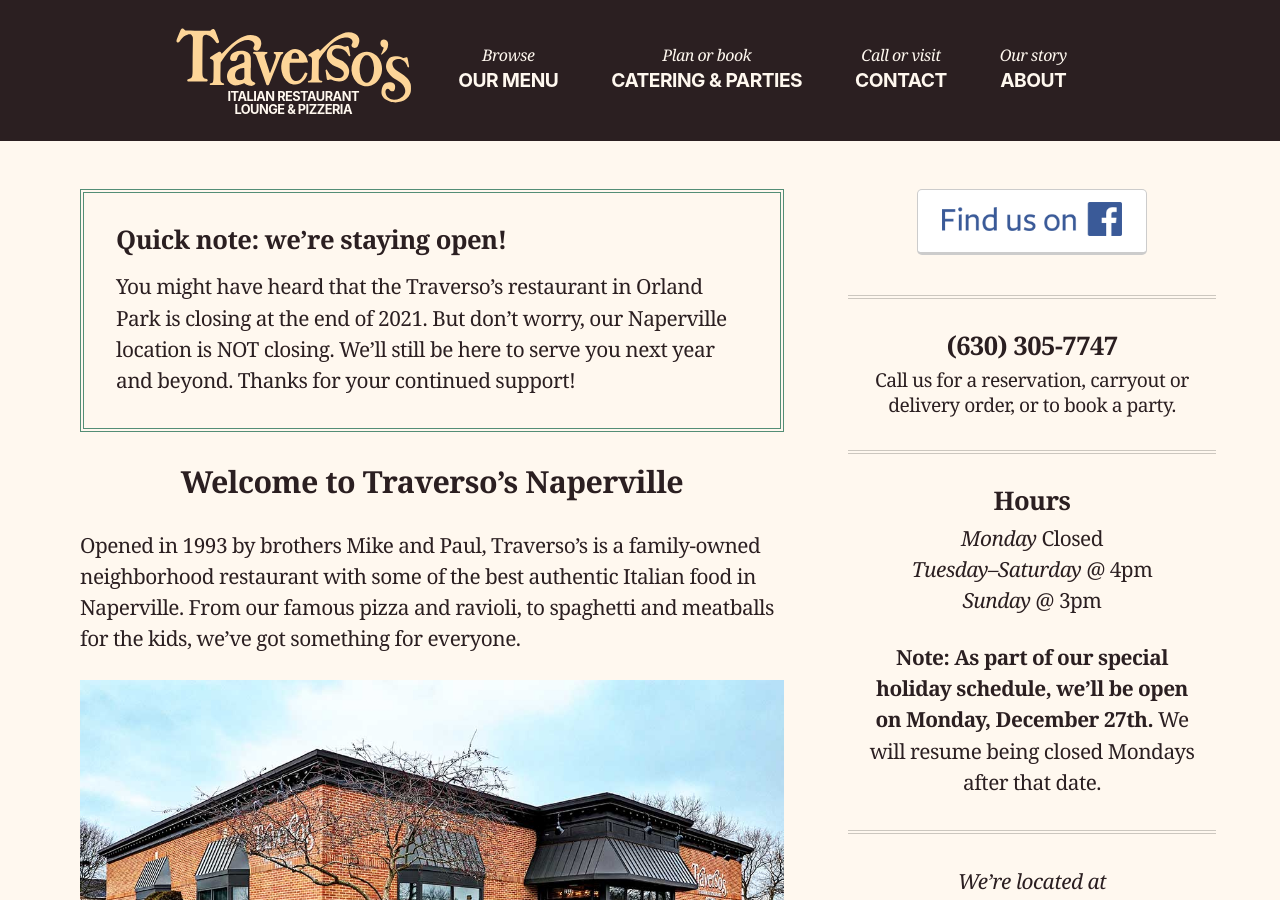
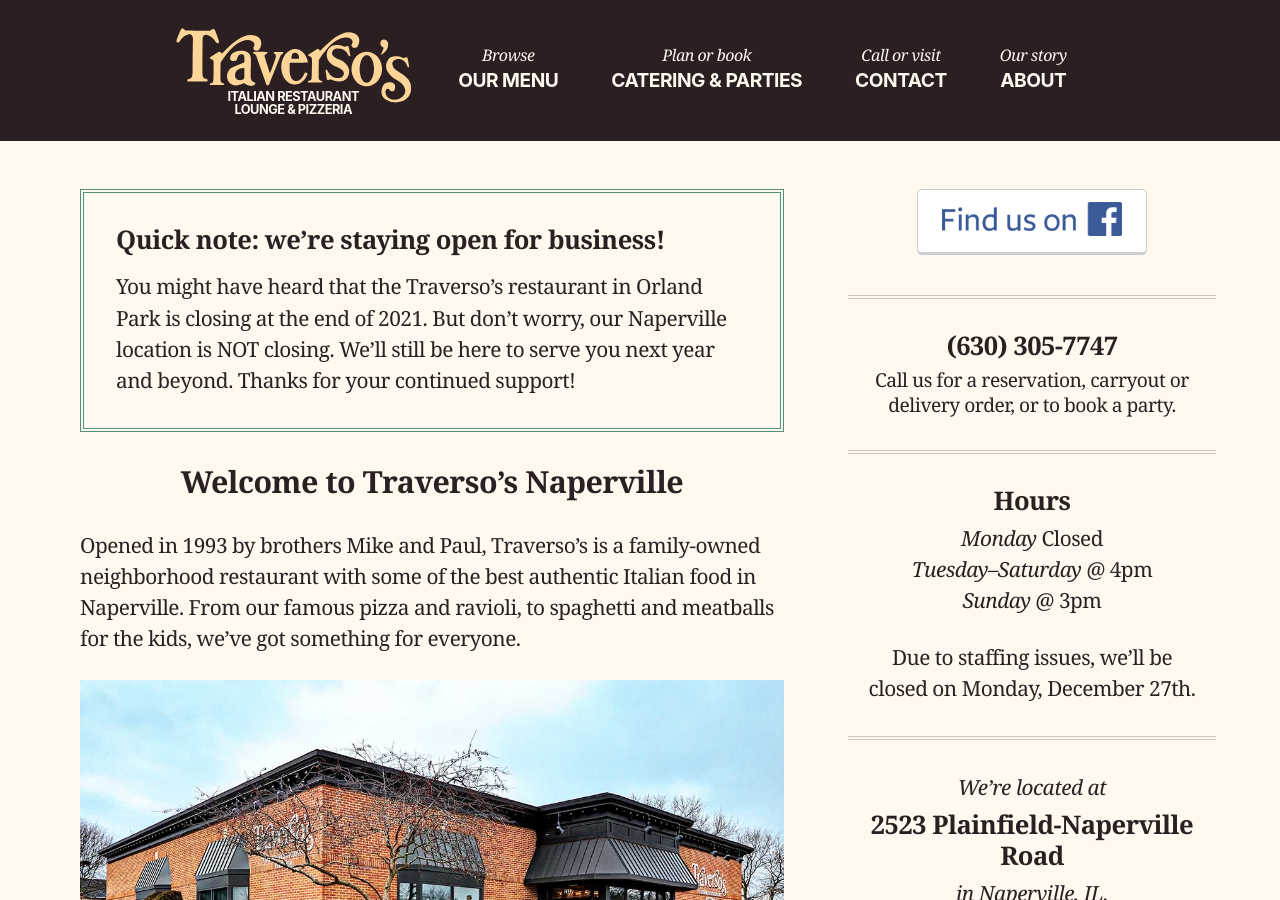
Before and after one commit to traversos/traversos.github.io, a Jekyll site: the page built from index.html, in a window 1280 px wide and 900 px high. Built offline with Jekyll 4.4.1, drawn with Linux system fonts in a browser that asks for light colours; nearby versions of some CDN libraries.

Commit message:
Closure note

```diff
--- a/index.html
+++ b/index.html
@@ -5,7 +5,7 @@
 <section class="page-content home">
   <article class="main-column">
     <div class="notice">
-      <h2 class="push_half--bottom">Quick note: we’re staying open!</h2>
+      <h2 class="push_half--bottom">Quick note: we’re staying open for business!</h2>
       <p class="flush--bottom">
         You might have heard that the Traverso’s restaurant in Orland Park is closing at the end of 2021. But don’t worry, our Naperville location is NOT closing. We’ll still be here to serve you next year and beyond. Thanks for your continued support!
       </p>
@@ -49,8 +49,7 @@
       <li><em>Tuesday–Saturday</em> @ 4pm</li>
       <li><em>Sunday</em> @ 3pm</li>
     </ul>
-    <p><strong>Note: As part of our special holiday schedule, we’ll be open on Monday, December 27th.</strong> We will resume being closed
-    Mondays after that date.</p>
+    <p>Due to staffing issues, we’ll be closed on Monday, December 27th.</p>
     <hr>
     <p class="push-half--bottom"><em>We’re located at</em></p>
     <h2 class="push-half--bottom">2523 Plainfield-Naperville Road</h2>
```
